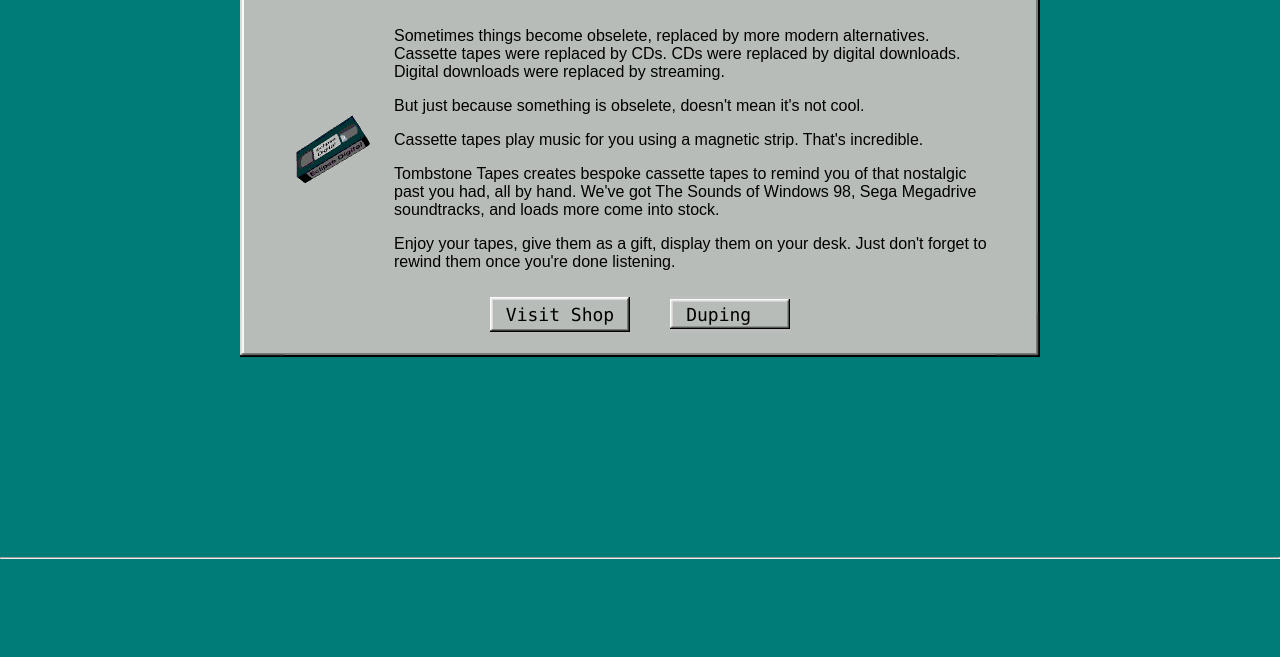
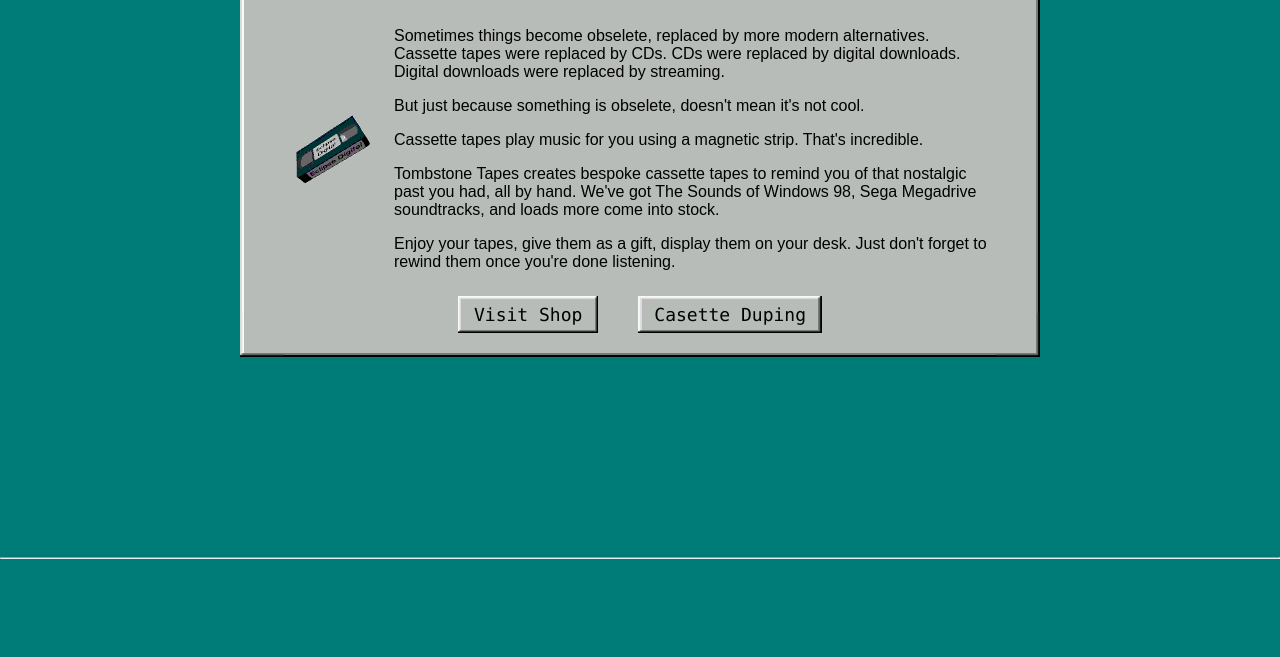
Before and after one commit to Eatkin/tombstone-tapes, a plain HTML site: page index.html in a window 1280 px wide. Shown: the part 67-724 px from the top of the page. Drawn offline with Linux system fonts and the light colour scheme.

Commit message:
Fix buttons not being of consistent height. Better fix for text overflowing

```diff
--- a/index.html
+++ b/index.html
@@ -50,7 +50,7 @@
                         <div class="win95-btn">Visit Shop</div>
                     </a>
                     <a href="tape-production.html">
-                        <div id="cassettes-button" class="win95-btn">Duping</div>
+                        <div class="win95-btn">Casette Duping</div>
                     </a>
                 </div>
             </div>
--- a/tst.css
+++ b/tst.css
@@ -91,9 +91,10 @@ a {
     background-image: url("img/win95Button.png");
     background-repeat: no-repeat;
     background-position: center center;
-    background-size: contain;
+    background-size: 100% 100%;
     min-width: 120px;
     white-space: nowrap;
+    text-align: center;
 }
 
 .win95-btn:hover {
```
